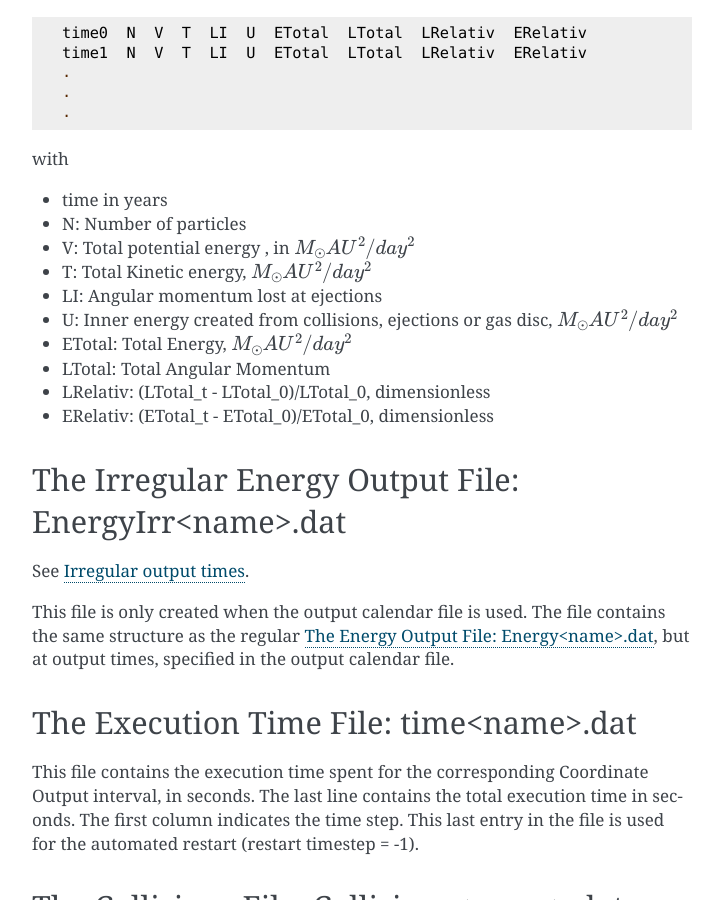
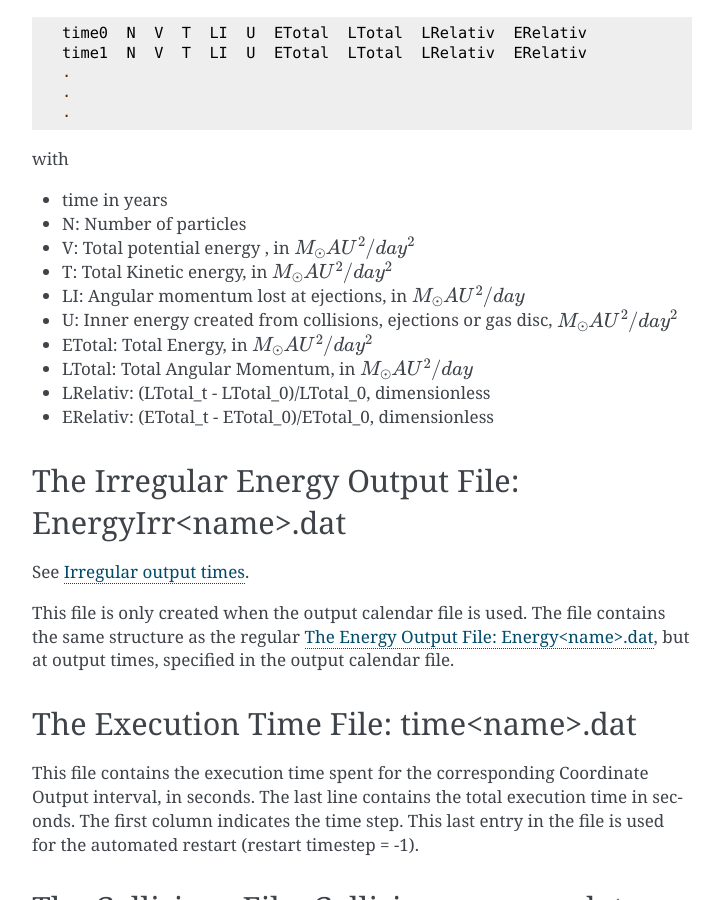
Before and after one commit to vinfreecs/genga, a Sphinx documentation site: the page built from docs/Files.rst, in a window 1280 px wide and 900 px high, scrolled down 4260 px. Shown: the whole window, without its empty margins (388-1111 px from the left). Built offline with Sphinx 7.4.7, drawn with Linux system fonts in a browser that asks for light colours.

Commit message:
correct angular momentum units in Eenrgy file

```diff
--- a/docs/Files.rst
+++ b/docs/Files.rst
@@ -171,11 +171,11 @@ with
 - time in years
 - N: Number of particles
 - V: Total potential energy , in :math:`M_\odot AU^2 / day^2`
-- T: Total Kinetic energy, :math:`M_\odot AU^2 / day^2`
-- LI: Angular momentum lost at ejections
+- T: Total Kinetic energy, in :math:`M_\odot AU^2 / day^2`
+- LI: Angular momentum lost at ejections, in :math:`M_\odot AU^2 / day`
 - U: Inner energy created from collisions, ejections or gas disc, :math:`M_\odot AU^2 / day^2`
-- ETotal: Total Energy, :math:`M_\odot AU^2 / day^2`
-- LTotal: Total Angular Momentum
+- ETotal: Total Energy, in :math:`M_\odot AU^2 / day^2`
+- LTotal: Total Angular Momentum, in :math:`M_\odot AU^2 / day`
 - LRelativ: (LTotal_t - LTotal_0)/LTotal_0, dimensionless
 - ERelativ: (ETotal_t - ETotal_0)/ETotal_0, dimensionless
 
--- a/docs/InitialConditions.rst
+++ b/docs/InitialConditions.rst
@@ -222,9 +222,11 @@ We assume :math:`I_c = 0.07`.
 
 Energy
 ^^^^^^
+The energy in the Energy file is reported in in :math:`M_\odot AU^2 / day^2`.
 
 Angular momentum
 ^^^^^^^^^^^^^^^^
+The angular momentum in the Energy file is reported in in :math:`M_\odot AU^2 / day`.
 
 
 Time lag
--- a/docs/Yarkovsky.rst
+++ b/docs/Yarkovsky.rst
@@ -89,4 +89,3 @@ In :numref:`figYarkovsky` is shown a test of the Yarkovsky effect following :cit
    :name: figYarkovsky
 
    Drift rate of the seasonal and diurnal Yarkovsky effect. Computed after 10000 years and averaged over 1 orbit.
-   The scattering is caused by the random values for the mean anomalies.
```
Also changed, not shown: README.md (+1 -0 lines), docs/plots/PR.png, docs/plots/Yarkovsky.png, docs/plots/YarkovskyPR.png, 6 other files.
